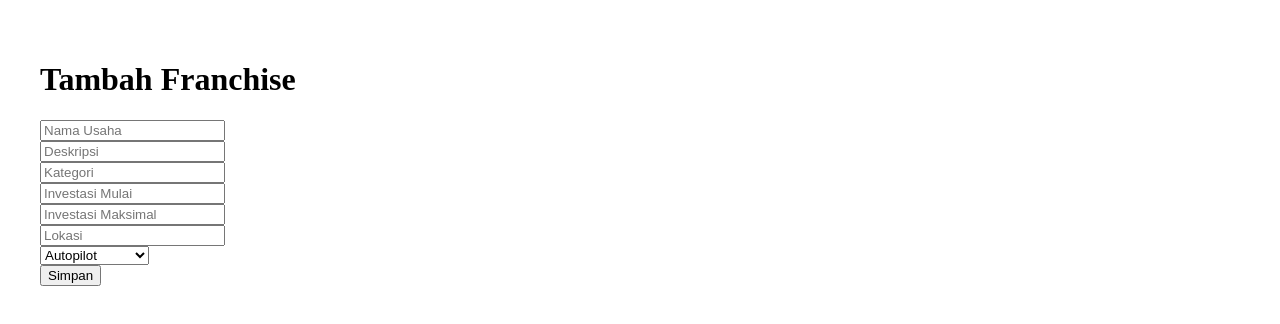
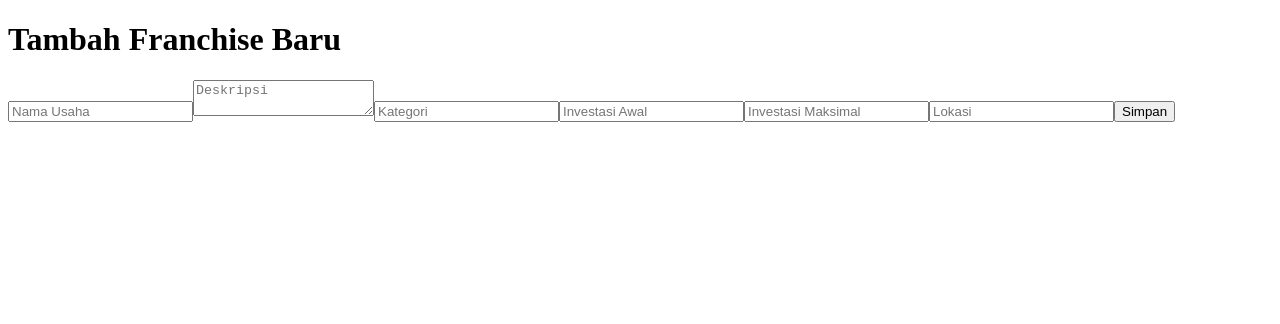
Before and after one commit to meseneng/franchisehub, a Next.js app: page /add-listing in a window 1280 px wide. Shown: the top 324 px of the page. Built offline with nearby package versions, Linux system fonts and the light colour scheme.

Commit message:
add-listing.tsx

```diff
--- a/pages/add-listing.tsx
+++ b/pages/add-listing.tsx
@@ -1,6 +1,7 @@
+// pages/add-listing.tsx
 import { useState } from 'react';
 import { useRouter } from 'next/router';
-import { supabase } from '../utils/supabaseClient'; // ✅ PENTING: ini sudah benar
+import { supabase } from '../lib/supabaseClient'; // ✅ gunakan dari folder lib
 
 export default function AddListing() {
   const router = useRouter();
@@ -16,21 +17,20 @@ export default function AddListing() {
     is_active: true,
   });
 
-  const handleChange = (e: React.ChangeEvent<HTMLInputElement | HTMLSelectElement>) => {
-    setFormData({ ...formData, [e.target.name]: e.target.value });
+  const handleChange = (e: React.ChangeEvent<HTMLInputElement | HTMLTextAreaElement>) => {
+    const { name, value } = e.target;
+    setFormData((prev) => ({ ...prev, [name]: value }));
   };
 
   const handleSubmit = async (e: React.FormEvent) => {
     e.preventDefault();
-
     const user = (await supabase.auth.getUser()).data.user;
     if (!user) {
-      alert('Harus login terlebih dahulu.');
+      alert('Harus login untuk menambahkan listing.');
       return;
     }
 
-    const { error } = await supabase.from('franchise_listings').insert([
-      {
+    const { error } = await supabase.from('franchise_listings').insert({
       user_id: user.id,
       franchise_listing: formData.franchise_listing,
       description: formData.description,
@@ -40,32 +40,27 @@ export default function AddListing() {
       location: formData.location,
       operation_model: formData.operation_model,
       is_active: formData.is_active,
-      },
-    ]);
+    });
 
     if (error) {
-      alert('Gagal menyimpan: ' + error.message);
+      console.error('Gagal insert:', error);
+      alert('Gagal menambahkan listing.');
     } else {
+      alert('Listing berhasil ditambahkan!');
       router.push('/my-listings');
     }
   };
 
   return (
-    <div style={{ padding: '2rem' }}>
-      <h1>Tambah Franchise</h1>
+    <div>
+      <h1>Tambah Franchise Baru</h1>
       <form onSubmit={handleSubmit}>
-        <input type="text" name="franchise_listing" placeholder="Nama Usaha" required onChange={handleChange} /><br />
-        <input type="text" name="description" placeholder="Deskripsi" required onChange={handleChange} /><br />
-        <input type="text" name="category" placeholder="Kategori" required onChange={handleChange} /><br />
-        <input type="number" name="investment_start" placeholder="Investasi Mulai" required onChange={handleChange} /><br />
-        <input type="number" name="investment_end" placeholder="Investasi Maksimal" required onChange={handleChange} /><br />
-        <input type="text" name="location" placeholder="Lokasi" required onChange={handleChange} /><br />
-
-        <select name="operation_model" onChange={handleChange}>
-          <option value="autopilot">Autopilot</option>
-          <option value="semi-autopilot">Semi-Autopilot</option>
-        </select><br />
-
+        <input name="franchise_listing" placeholder="Nama Usaha" onChange={handleChange} required />
+        <textarea name="description" placeholder="Deskripsi" onChange={handleChange} required />
+        <input name="category" placeholder="Kategori" onChange={handleChange} required />
+        <input name="investment_start" placeholder="Investasi Awal" type="number" onChange={handleChange} required />
+        <input name="investment_end" placeholder="Investasi Maksimal" type="number" onChange={handleChange} required />
+        <input name="location" placeholder="Lokasi" onChange={handleChange} required />
         <button type="submit">Simpan</button>
       </form>
     </div>
```
Lines whose indentation alone changed are shown as unchanged.
